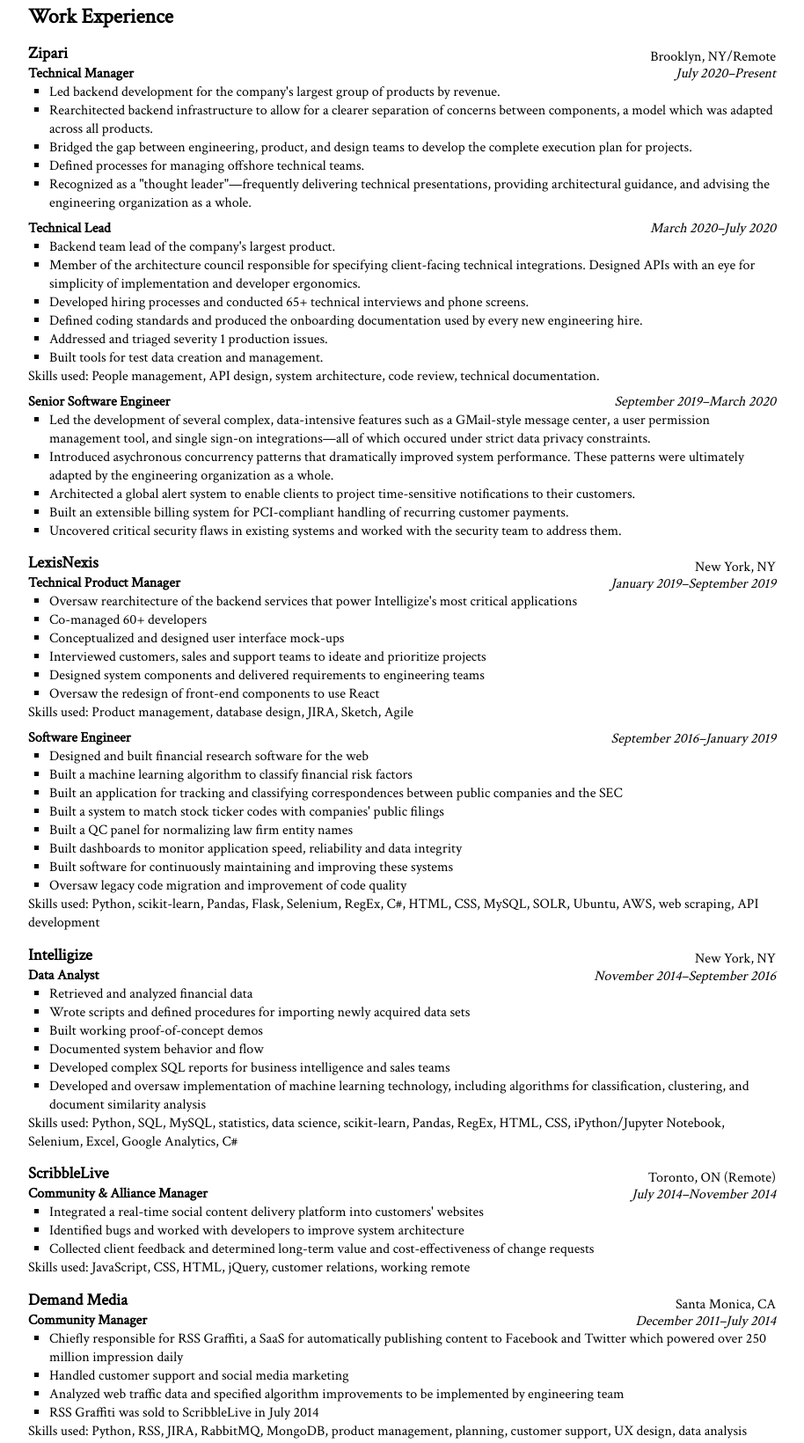
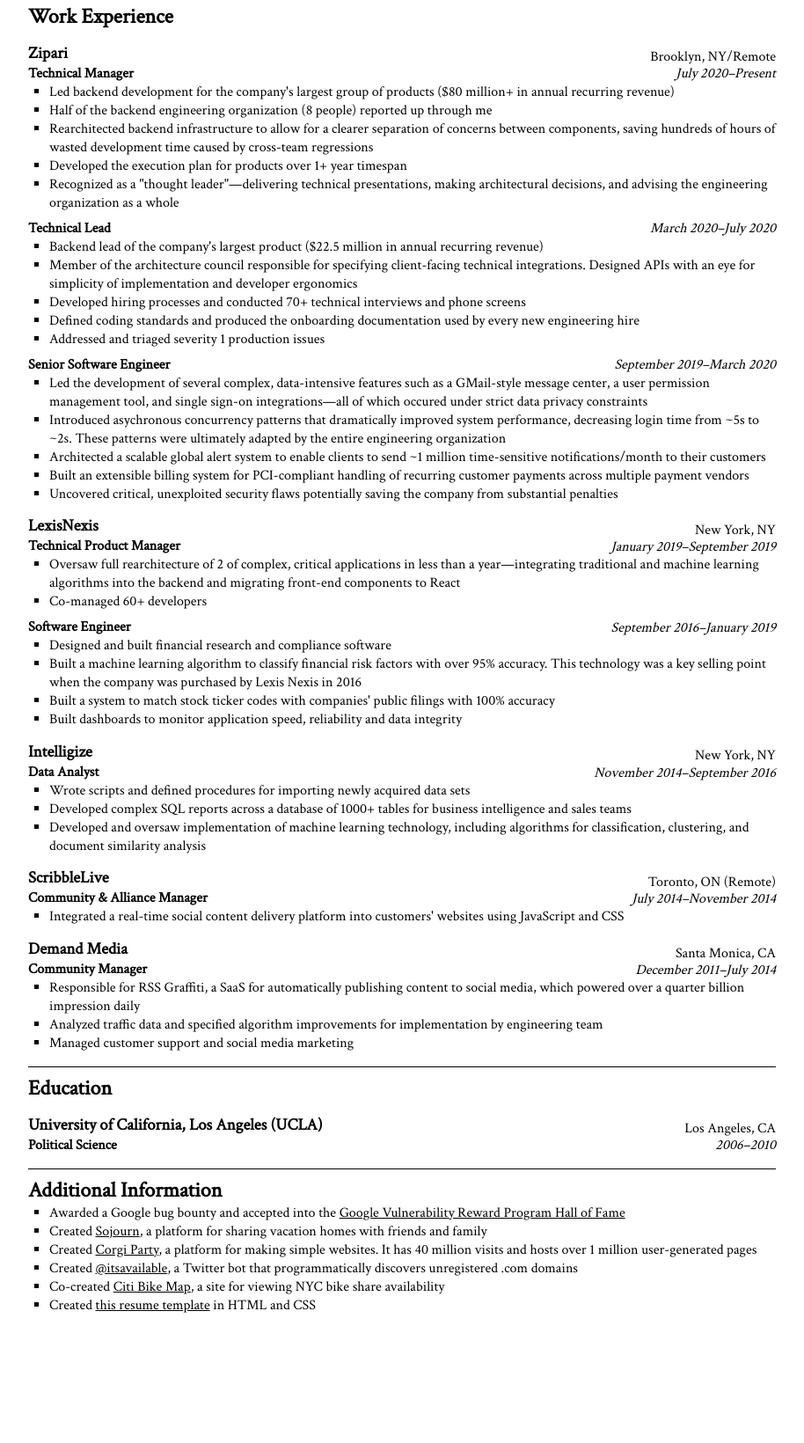
Before and after one commit to sethdandridge/resume, a plain HTML site: page index.htm in a window 1280 px wide. Shown: the part 530-2170 px from the top of the page at 88% size, without its empty margins (183-1097 px from the left). After the commit the page ends 2048 px from the top, so only its background shows below. Drawn offline with Linux system fonts and the light colour scheme.

Commit message:
pre chop

```diff
--- a/index.htm
+++ b/index.htm
@@ -217,11 +217,12 @@
         </div>
       </div>
       <ul>
-        <li>Led backend development for the company's largest group of products by revenue.</li>
-        <li>Rearchitected backend infrastructure to allow for a clearer separation of concerns between components, a model which was adapted across all products.</li>
-        <li>Bridged the gap between engineering, product, and design teams to develop the complete execution plan for projects.</li>
-        <li>Defined processes for managing offshore technical teams.</li>
-        <li>Recognized as a "thought leader"—frequently delivering technical presentations, providing architectural guidance, and advising the engineering organization as a whole.</li>
+        <li>Led backend development for the company's largest group of products ($80 million+ in annual recurring revenue)</li>
+        <li>Half of the backend engineering organization (8 people) reported up through me</li>
+        <li>Rearchitected backend infrastructure to allow for a clearer separation of concerns between components, saving hundreds of hours of wasted development time caused by cross-team regressions</li>
+        <li>Developed the execution plan for products over 1+ year timespan</li>
+        <!-- <li>Defined processes for managing offshore technical teams</li> -->
+        <li>Recognized as a "thought leader"—delivering technical presentations, making architectural decisions, and advising the engineering organization as a whole</li>
       </ul>
 
       <div class="job-header">
@@ -233,14 +234,14 @@
         </div>
       </div>
       <ul>
-        <li>Backend team lead of the company's largest product.</li>
-        <li>Member of the architecture council responsible for specifying client-facing technical integrations. Designed APIs with an eye for simplicity of implementation and developer ergonomics.</li>
-        <li>Developed hiring processes and conducted 65+ technical interviews and phone screens.</li>
-        <li>Defined coding standards and produced the onboarding documentation used by every new engineering hire.</li>
-        <li>Addressed and triaged severity 1 production issues.</li>
-        <li>Built tools for test data creation and management.</li>
+        <li>Backend lead of the company's largest product ($22.5 million in annual recurring revenue)</li>
+        <li>Member of the architecture council responsible for specifying client-facing technical integrations. Designed APIs with an eye for simplicity of implementation and developer ergonomics</li>
+        <li>Developed hiring processes and conducted 70+ technical interviews and phone screens</li>
+        <li>Defined coding standards and produced the onboarding documentation used by every new engineering hire</li>
+        <li>Addressed and triaged severity 1 production issues</li>
+        <!-- <li>Built tools for test data creation and management</li> -->
       </ul>
-      <p>Skills used: People management, API design, system architecture, code review, technical documentation.</p>
+      <!-- <p>Skills used: People management, API design, system architecture, code review, technical documentation</p> -->
 
       <div class="job-header">
         <div class="job-title">
@@ -251,11 +252,11 @@
         </div>
       </div>
       <ul>
-        <li>Led the development of several complex, data-intensive features such as a GMail-style message center, a user permission management tool, and single sign-on integrations—all of which occured under strict data privacy constraints.</li>
-        <li>Introduced asychronous concurrency patterns that dramatically improved system performance. These patterns were ultimately adapted by the engineering organization as a whole.</li>
-        <li>Architected a global alert system to enable clients to project time-sensitive notifications to their customers.</li>
-        <li>Built an extensible billing system for PCI-compliant handling of recurring customer payments.</li>
-        <li>Uncovered critical security flaws in existing systems and worked with the security team to address them.</li>
+        <li>Led the development of several complex, data-intensive features such as a GMail-style message center, a user permission management tool, and single sign-on integrations—all of which occured under strict data privacy constraints</li>
+        <li>Introduced asychronous concurrency patterns that dramatically improved system performance, decreasing login time from ~5s to ~2s. These patterns were ultimately adapted by the entire engineering organization</li>
+        <li>Architected a scalable global alert system to enable clients to send ~1 million time-sensitive notifications/month to their customers</li>
+        <li>Built an extensible billing system for PCI-compliant handling of recurring customer payments across multiple payment vendors</li>
+        <li>Uncovered critical, unexploited security flaws potentially saving the company from substantial penalties</li>
       </ul>
 
       <div class="job-header">
@@ -269,14 +270,12 @@
         </div>
       </div>
       <ul>
-        <li>Oversaw rearchitecture of the backend services that power Intelligize's most critical applications</li>
+        <li>Oversaw full rearchitecture of 2 of complex, critical applications in less than a year—integrating traditional and machine learning algorithms into the backend and migrating front-end components to React</li>
         <li>Co-managed 60+ developers</li>
-        <li>Conceptualized and designed user interface mock-ups</li>
-        <li>Interviewed customers, sales and support teams to ideate and prioritize projects</li>
-        <li>Designed system components and delivered requirements to engineering teams</li>
-        <li>Oversaw the redesign of front-end components to use React</li>
+        <!-- <li>Interviewed customers, sales and support teams to ideate and prioritize projects</li> -->
+        <!-- <li>Designed system components and delivered requirements to engineering teams</li> -->
       </ul>
-      <p>Skills used: Product management, database design, JIRA, Sketch, Agile</p>
+      <!-- <p>Skills used: Product management, database design, JIRA, Sketch, Agile</p> -->
 
       <div class="job-header">
         <div class="job-title">
@@ -287,18 +286,14 @@
         </div>
       </div>
       <ul>
-        <li>Designed and built financial research software for the web</li>
-        <li>Built a machine learning algorithm to classify financial risk factors</li>
-        <li>Built an application for tracking and classifying correspondences between public companies and the SEC</li>
-        <li>Built a system to match stock ticker codes with companies' public filings</li>
-        <li>Built a QC panel for normalizing law firm entity names</li>
+        <li>Designed and built financial research and compliance software</li>
+        <li>Built a machine learning algorithm to classify financial risk factors with over 95% accuracy. This technology was a key selling point when the company was purchased by Lexis Nexis in 2016</li>
+        <!-- <li>Built an application for tracking and classifying correspondences between public companies and the SEC</li> -->
+        <li>Built a system to match stock ticker codes with companies' public filings with 100% accuracy</li>
         <li>Built dashboards to monitor application speed, reliability and data integrity</li>
-        <li>Built software for continuously maintaining and improving these systems</li>
-        <li>Oversaw legacy code migration and improvement of code quality</li>
+        <!-- <li>Oversaw legacy code migration and improvement of code quality</li> -->
       </ul>
-      <p>Skills used: Python, scikit-learn, Pandas, Flask, Selenium,
-RegEx, C#, HTML, CSS, MySQL, SOLR, Ubuntu, AWS, web scraping, API
-development</p>
+      <!-- <p>Skills used: Python, Flask, Selenium, RegEx, C#, HTML, CSS, MySQL, SOLR, Ubuntu, AWS, web scraping, API development</p> -->
 
       <div class="job-header">
         <div class="job-title">
@@ -311,18 +306,11 @@ development</p>
         </div>
       </div>
       <ul>
-        <li>Retrieved and analyzed financial data</li>
         <li>Wrote scripts and defined procedures for importing newly acquired data sets</li>
-        <li>Built working proof-of-concept demos</li>
-        <li>Documented system behavior and flow</li>
-        <li>Developed complex SQL reports for business intelligence and sales teams</li>
-        <li>Developed and oversaw implementation of machine learning
-technology, including algorithms for classification, clustering, and
-document similarity analysis</li>
+        <li>Developed complex SQL reports across a database of 1000+ tables for business intelligence and sales teams</li>
+        <li>Developed and oversaw implementation of machine learning technology, including algorithms for classification, clustering, and document similarity analysis</li>
       </ul>
-      <p>Skills used: Python, SQL, MySQL, statistics, data science,
-scikit-learn, Pandas, RegEx, HTML, CSS, iPython/Jupyter Notebook,
-Selenium, Excel, Google Analytics, C#</p>
+      <!-- <p>Skills used: Python, SQL, MySQL, scikit-learn, Pandas, RegEx, iPython/Jupyter Notebook, Selenium, Google Analytics, C#</p>  -->
 
       <div class="job-header">
         <div class="job-title">
@@ -335,11 +323,9 @@ Selenium, Excel, Google Analytics, C#</p>
         </div>
       </div>
       <ul>
-        <li>Integrated a real-time social content delivery platform into customers' websites</li>
-        <li>Identified bugs and worked with developers to improve system architecture</li>
-        <li>Collected client feedback and determined long-term value and cost-effectiveness of change requests</li>
+        <li>Integrated a real-time social content delivery platform into customers' websites using JavaScript and CSS</li>
       </ul>
-      <p>Skills used: JavaScript, CSS, HTML, jQuery, customer relations, working remote</p>
+      <!-- <p>Skills used: JavaScript, CSS, HTML, jQuery, customer relations, working remote</p> -->
 
       <div class="job-header">
         <div class="job-title">
@@ -352,14 +338,11 @@ Selenium, Excel, Google Analytics, C#</p>
         </div>
       </div>
       <ul>
-        <li>Chiefly responsible for RSS Graffiti, a SaaS for
-automatically publishing content to Facebook and Twitter which powered
-over 250 million impression daily</li>
-        <li>Handled customer support and social media marketing</li>
-        <li>Analyzed web traffic data and specified algorithm improvements to be implemented by engineering team</li>
-        <li>RSS Graffiti was sold to ScribbleLive in July 2014</li>
+        <li>Responsible for RSS Graffiti, a SaaS for automatically publishing content to social media, which powered over a quarter billion impression daily</li>
+        <li>Analyzed traffic data and specified algorithm improvements for implementation by engineering team</li>
+        <li>Managed customer support and social media marketing</li>
       </ul>
-      <p>Skills used: Python, RSS, JIRA, RabbitMQ, MongoDB, product management, planning, customer support, UX design, data analysis</p>
+      <!-- <p>Skills used: Python, RSS, JIRA, RabbitMQ, MongoDB, product management, planning, customer support, UX design, data analysis</p> -->
     </section>
 
     <section>
@@ -379,9 +362,9 @@ over 250 million impression daily</li>
     <section id="last-section">
       <h2>Additional Information</h2>
       <ul>
-        <li>Awarded a Google bug bounty in July 2005 and accepted into the <a href="https://bughunter.withgoogle.com/profile/d61d6b22-5a58-4f37-ac6e-97bcfae090fc">Google Vulnerability Reward Program Hall of Fame</a></li>
+        <li>Awarded a Google bug bounty and accepted into the <a href="https://bughunter.withgoogle.com/profile/d61d6b22-5a58-4f37-ac6e-97bcfae090fc">Google Vulnerability Reward Program Hall of Fame</a></li>
         <li>Created <a href="https://sojourn.house/">Sojourn</a>, a platform for sharing vacation homes with friends and family</li>
-        <li>Created <a href="https://my.corgiorgy.com/">Corgi Party</a>, a platform for making simple gif sites, which has seen over 30 million visits and hosts over 1 million user-generated pages</li>
+        <li>Created <a href="https://my.corgiorgy.com/">Corgi Party</a>, a platform for making simple websites. It has 40 million visits and hosts over 1 million user-generated pages</li>
         <li>Created <a href="https://twitter.com/itsavailable">@itsavailable</a>, a Twitter bot that programmatically discovers unregistered .com domains</li>
         <li>Co-created <a href="http://citibikemap.com/">Citi Bike Map</a>, a site for viewing NYC bike share availability
         </li><li>Created <a href="https://github.com/sethdandridge/resume/blob/master/index.htm">this resume template</a> in HTML and CSS</li>
```
